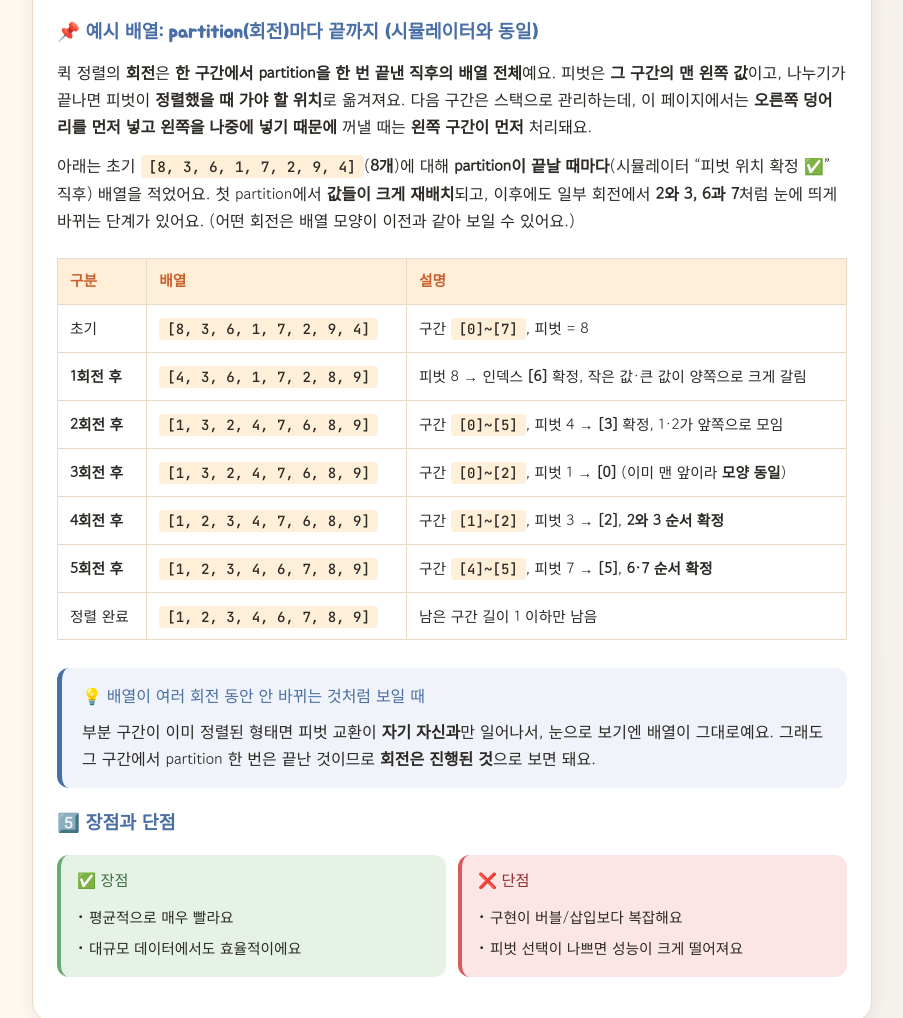
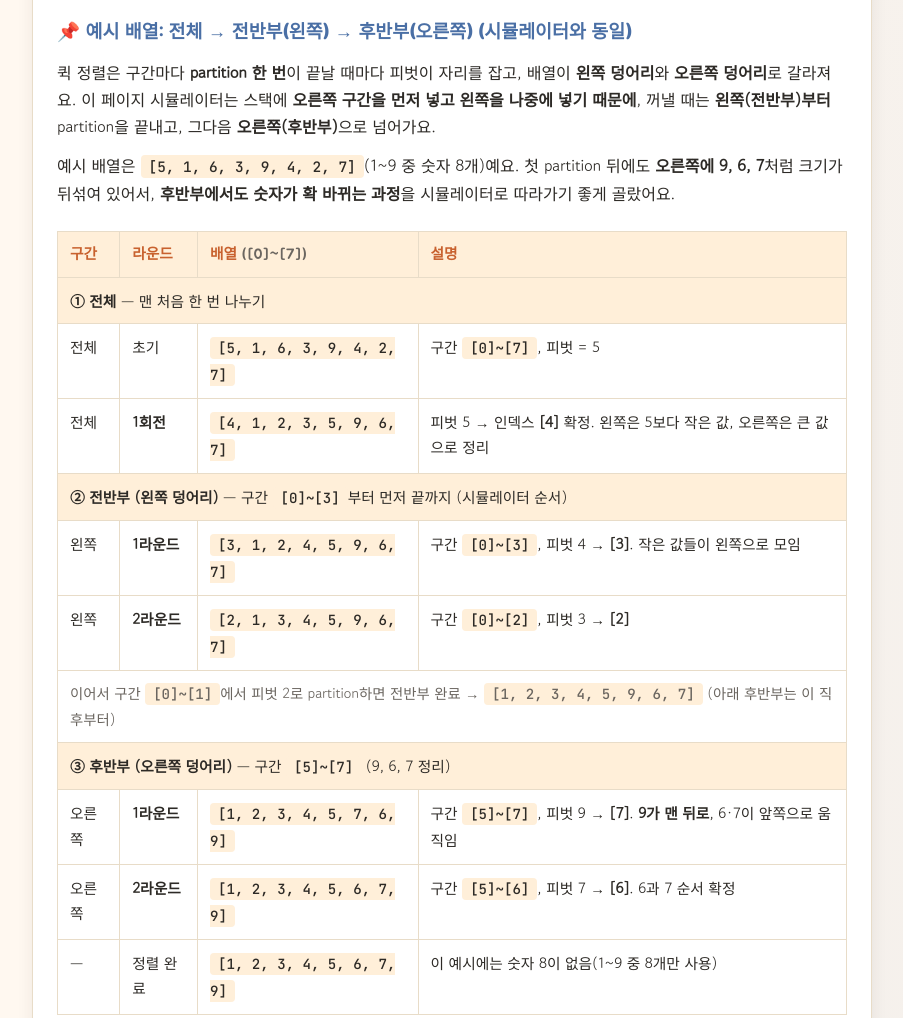
Before and after one commit to sweet1203/algorithm_practice, a plain HTML site: page sort.html in a window 1280 px wide. Shown: the part 7034-8052 px from the top of the page, without its empty margins (188-1091 px from the left). Drawn offline with Linux system fonts and the light colour scheme.

Commit message:
정렬 이론: 퀵 정렬 예시 배열·전반부/후반부 표 재구성 (시뮬레이터 QK_ORIG 동기화)
Co-authored-by: Cursor <cursoragent@cursor.com>

```diff
--- a/sort.html
+++ b/sort.html
@@ -593,30 +593,33 @@
       매 회전마다 “맨 뒤 한 칸 확정”이 아니라, 퀵 정렬은 <strong>피벗 하나가 자기 최종 자리에 앉는 것</strong>을 한 단위로 생각하면 편해요. 그다음은 잘린 왼쪽·오른쪽 구간에서 같은 일을 반복해요.
     </div>
 
-    <h3>📌 예시 배열: partition(회전)마다 끝까지 (시뮬레이터와 동일)</h3>
+    <h3>📌 예시 배열: 전체 → 전반부(왼쪽) → 후반부(오른쪽) (시뮬레이터와 동일)</h3>
     <p>
-      퀵 정렬의 <strong>회전</strong>은 <strong>한 구간에서 partition을 한 번 끝낸 직후의 배열 전체</strong>예요.
-      피벗은 <strong>그 구간의 맨 왼쪽 값</strong>이고, 나누기가 끝나면 피벗이 <strong>정렬했을 때 가야 할 위치</strong>로 옮겨져요.
-      다음 구간은 스택으로 관리하는데, 이 페이지에서는 <strong>오른쪽 덩어리를 먼저 넣고 왼쪽을 나중에 넣기 때문에</strong> 꺼낼 때는 <strong>왼쪽 구간이 먼저</strong> 처리돼요.
+      퀵 정렬은 구간마다 <strong>partition 한 번</strong>이 끝날 때마다 피벗이 자리를 잡고, 배열이 <strong>왼쪽 덩어리</strong>와 <strong>오른쪽 덩어리</strong>로 갈라져요.
+      이 페이지 시뮬레이터는 스택에 <strong>오른쪽 구간을 먼저 넣고 왼쪽을 나중에 넣기 때문에</strong>, 꺼낼 때는 <strong>왼쪽(전반부)부터</strong> partition을 끝내고, 그다음 <strong>오른쪽(후반부)</strong>으로 넘어가요.
     </p>
     <p>
-      아래는 초기 <code>[8, 3, 6, 1, 7, 2, 9, 4]</code>(<strong>8개</strong>)에 대해 <strong>partition이 끝날 때마다</strong>(시뮬레이터 “피벗 위치 확정 ✅” 직후) 배열을 적었어요. 첫 partition에서 <strong>값들이 크게 재배치</strong>되고, 이후에도 일부 회전에서 <strong>2와 3, 6과 7</strong>처럼 눈에 띄게 바뀌는 단계가 있어요. (어떤 회전은 배열 모양이 이전과 같아 보일 수 있어요.)
+      예시 배열은 <code>[5, 1, 6, 3, 9, 4, 2, 7]</code>(1~9 중 숫자 8개)예요. 첫 partition 뒤에도 <strong>오른쪽에 9, 6, 7</strong>처럼 크기가 뒤섞여 있어서, <strong>후반부에서도 숫자가 확 바뀌는 과정</strong>을 시뮬레이터로 따라가기 좋게 골랐어요.
     </p>
     <div style="overflow-x: auto;">
       <table class="round-example-table">
-        <tr><th>구분</th><th>배열</th><th>설명</th></tr>
-        <tr><td>초기</td><td><code>[8, 3, 6, 1, 7, 2, 9, 4]</code></td><td>구간 <code>[0]~[7]</code>, 피벗 = 8</td></tr>
-        <tr><td><strong>1회전 후</strong></td><td><code>[4, 3, 6, 1, 7, 2, 8, 9]</code></td><td>피벗 8 → 인덱스 <strong>[6]</strong> 확정, 작은 값·큰 값이 양쪽으로 크게 갈림</td></tr>
-        <tr><td><strong>2회전 후</strong></td><td><code>[1, 3, 2, 4, 7, 6, 8, 9]</code></td><td>구간 <code>[0]~[5]</code>, 피벗 4 → <strong>[3]</strong> 확정, 1·2가 앞쪽으로 모임</td></tr>
-        <tr><td><strong>3회전 후</strong></td><td><code>[1, 3, 2, 4, 7, 6, 8, 9]</code></td><td>구간 <code>[0]~[2]</code>, 피벗 1 → <strong>[0]</strong> (이미 맨 앞이라 <strong>모양 동일</strong>)</td></tr>
-        <tr><td><strong>4회전 후</strong></td><td><code>[1, 2, 3, 4, 7, 6, 8, 9]</code></td><td>구간 <code>[1]~[2]</code>, 피벗 3 → <strong>[2]</strong>, <strong>2와 3 순서 확정</strong></td></tr>
-        <tr><td><strong>5회전 후</strong></td><td><code>[1, 2, 3, 4, 6, 7, 8, 9]</code></td><td>구간 <code>[4]~[5]</code>, 피벗 7 → <strong>[5]</strong>, <strong>6·7 순서 확정</strong></td></tr>
-        <tr><td>정렬 완료</td><td><code>[1, 2, 3, 4, 6, 7, 8, 9]</code></td><td>남은 구간 길이 1 이하만 남음</td></tr>
+        <tr><th>구간</th><th>라운드</th><th>배열 <span style="font-weight:normal;color:var(--text-light);">([0]~[7])</span></th><th>설명</th></tr>
+        <tr style="background: var(--bg-alt);"><td colspan="4"><strong>① 전체</strong> — 맨 처음 한 번 나누기</td></tr>
+        <tr><td>전체</td><td>초기</td><td><code>[5, 1, 6, 3, 9, 4, 2, 7]</code></td><td>구간 <code>[0]~[7]</code>, 피벗 = 5</td></tr>
+        <tr><td>전체</td><td><strong>1회전</strong></td><td><code>[4, 1, 2, 3, 5, 9, 6, 7]</code></td><td>피벗 5 → 인덱스 <strong>[4]</strong> 확정. 왼쪽은 5보다 작은 값, 오른쪽은 큰 값으로 정리</td></tr>
+        <tr style="background: var(--bg-alt);"><td colspan="4"><strong>② 전반부 (왼쪽 덩어리)</strong> — 구간 <code>[0]~[3]</code>부터 먼저 끝까지 (시뮬레이터 순서)</td></tr>
+        <tr><td>왼쪽</td><td><strong>1라운드</strong></td><td><code>[3, 1, 2, 4, 5, 9, 6, 7]</code></td><td>구간 <code>[0]~[3]</code>, 피벗 4 → <strong>[3]</strong>. 작은 값들이 왼쪽으로 모임</td></tr>
+        <tr><td>왼쪽</td><td><strong>2라운드</strong></td><td><code>[2, 1, 3, 4, 5, 9, 6, 7]</code></td><td>구간 <code>[0]~[2]</code>, 피벗 3 → <strong>[2]</strong></td></tr>
+        <tr><td colspan="4" style="font-size: 0.9rem; color: var(--text-light);">이어서 구간 <code>[0]~[1]</code>에서 피벗 2로 partition하면 전반부 완료 → <code>[1, 2, 3, 4, 5, 9, 6, 7]</code> (아래 후반부는 이 직후부터)</td></tr>
+        <tr style="background: var(--bg-alt);"><td colspan="4"><strong>③ 후반부 (오른쪽 덩어리)</strong> — 구간 <code>[5]~[7]</code> (9, 6, 7 정리)</td></tr>
+        <tr><td>오른쪽</td><td><strong>1라운드</strong></td><td><code>[1, 2, 3, 4, 5, 7, 6, 9]</code></td><td>구간 <code>[5]~[7]</code>, 피벗 9 → <strong>[7]</strong>. <strong>9가 맨 뒤로</strong>, 6·7이 앞쪽으로 움직임</td></tr>
+        <tr><td>오른쪽</td><td><strong>2라운드</strong></td><td><code>[1, 2, 3, 4, 5, 6, 7, 9]</code></td><td>구간 <code>[5]~[6]</code>, 피벗 7 → <strong>[6]</strong>. 6과 7 순서 확정</td></tr>
+        <tr><td>—</td><td>정렬 완료</td><td><code>[1, 2, 3, 4, 5, 6, 7, 9]</code></td><td>이 예시에는 숫자 8이 없음(1~9 중 8개만 사용)</td></tr>
       </table>
     </div>
     <div class="info" style="margin-top: 8px;">
-      <div class="title">💡 배열이 여러 회전 동안 안 바뀌는 것처럼 보일 때</div>
-      부분 구간이 이미 정렬된 형태면 피벗 교환이 <strong>자기 자신과</strong>만 일어나서, 눈으로 보기엔 배열이 그대로예요. 그래도 그 구간에서 partition 한 번은 끝난 것이므로 <strong>회전은 진행된 것</strong>으로 보면 돼요.
+      <div class="title">💡 다른 예시와의 차이</div>
+      예전처럼 오른쪽이 처음부터 거의 정렬된 모양이면, 후반부 partition이 <strong>자기 자신과만 바꾸는 것처럼</strong> 보여서 과정이 잘 안 보일 수 있어요. 위 배열은 <strong>후반부에서도 9·7·6이 한번에 정리되는 단계</strong>가 있어요.
     </div>
 
     <h3>5️⃣ 장점과 단점</h3>
@@ -665,7 +668,7 @@
           <td style="padding: 12px; text-align: center; font-family: 'Jua', sans-serif;">2회전 후</td>
           <td style="padding: 12px;">뒤에서 두 번째까지 큰 값들이 자리 확정</td>
           <td style="padding: 12px;">[2]까지 정렬 구간 확장(값은 입력에 따라 1회전과 같을 수 있음)</td>
-          <td style="padding: 12px;">다음 부분 구간에서 partition 1번 더(배열이 안 바뀔 수도 있음)</td>
+          <td style="padding: 12px;">왼쪽·오른쪽 덩어리로 나뉜 뒤, 스택 순서에 따라 다음 구간에서 partition 반복</td>
         </tr>
         <tr>
           <td style="padding: 12px; text-align: center; font-family: 'Jua', sans-serif; background: var(--bg-alt);">특징</td>
@@ -704,7 +707,7 @@
 // ===========================================
 const INS_ORIG = [8, 3, 6, 1, 7, 2, 9, 4];
 const BUB_ORIG = [8, 3, 6, 1, 7, 2, 9, 4];
-const QK_ORIG = [8, 3, 6, 1, 7, 2, 9, 4];
+const QK_ORIG = [5, 1, 6, 3, 9, 4, 2, 7];
 
 // ===========================================
 // 삽입 정렬 시뮬레이터
```
